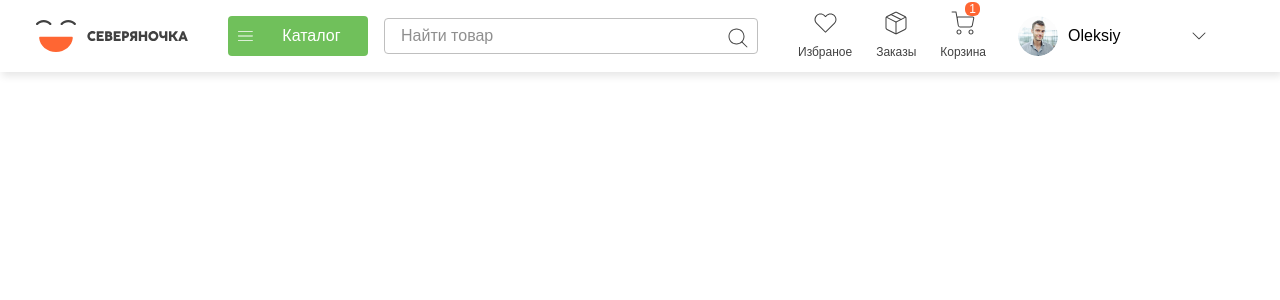
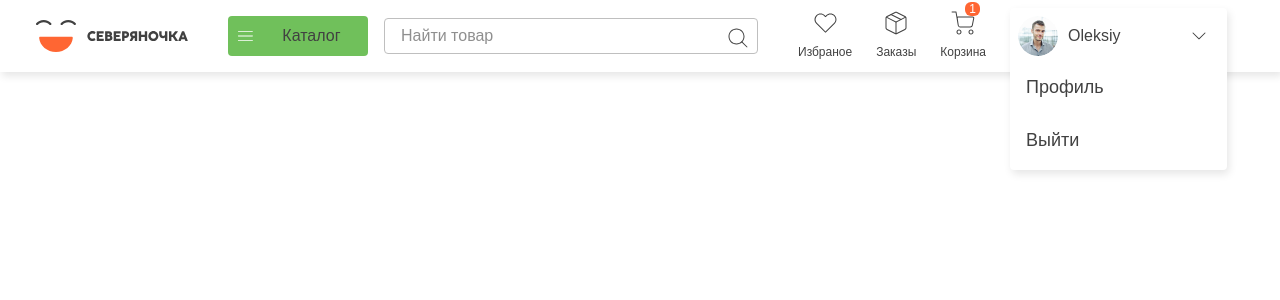
Before and after one commit to drummer-Yurii/severyanochka, a Vue app: page / in a window 1280 px wide. Both pictures are taken after a click on the element 1038 px from the left and 36 px from the top of the page. Shown: the top 300 px of the page. Built offline with nearby package versions, Linux system fonts and the light colour scheme.

Commit message:
create user menu

```diff
--- a/src/features/header/navigation/ui.vue
+++ b/src/features/header/navigation/ui.vue
@@ -40,7 +40,6 @@ const { data } = defineProps<Props>()
   flex-direction: column;
   grid-gap: 8px;
   text-decoration: none;
-  color: var(--main-on-surface);
 }
 
 .item__count {
--- a/src/features/header/user-menu/ui.vue
+++ b/src/features/header/user-menu/ui.vue
@@ -1,4 +1,6 @@
 <script setup lang="ts">
+import { ref } from 'vue'
+import { RouterLink } from 'vue-router'
 import { Avatar } from '@/shared/avatar'
 import { Typography } from '@/shared/typography'
 import { Button } from '@/shared/button'
@@ -8,22 +10,49 @@ interface Props {
   data: {
     avatar: string
     name: string
-    menu: any[]
+    menu: { label: string; link: string; action: string }[]
   }
 }
 
 const { data } = defineProps<Props>()
+
+const isOpen = ref(false)
+
+const toggleMenu = () => {
+  isOpen.value = !isOpen.value
+}
+
+const onClickItem = (action: string) => {
+  console.log(action)
+}
 </script>
 
 <template>
-  <div class="user-menu">
-    <Avatar class="user-menu__avatar" :img="data.avatar" />
-    <Typography class="user-menu__name" tagName="span" size="s">{{ data.name }}</Typography>
-    <Button class="user-menu__button" decoration="none">
+  <div :class="['user-menu', `is-open_${isOpen}`]">
+    <Avatar class="user-menu__avatar" :img="data.avatar" @click="toggleMenu" />
+    <Typography class="user-menu__name" tagName="span" size="s" @click="toggleMenu">{{
+      data.name
+    }}</Typography>
+    <Button class="user-menu__button" decoration="none" @click="toggleMenu">
       <template v-slot:leftIcon>
         <Icon type="chevron" />
       </template>
     </Button>
+    <ul v-if="isOpen" class="user-menu__list">
+      <li v-for="item in data.menu" :key="item.label" class="list__item">
+        <RouterLink v-if="item.link" :to="item.link" class="item__link">
+          <Typography tagName="span" size="m" class="item__text">{{ item.label }}</Typography>
+        </RouterLink>
+        <Typography
+          v-else
+          tagName="span"
+          size="m"
+          class="item__text"
+          @click="() => onClickItem(item.action)"
+          >{{ item.label }}</Typography
+        >
+      </li>
+    </ul>
   </div>
 </template>
 
@@ -34,6 +63,12 @@ const { data } = defineProps<Props>()
   align-items: center;
   grid-gap: 10px;
   padding: 8px;
+  border-radius: 4px;
+}
+
+.user-menu.is-open_true {
+  background-color: var(--main-surface);
+  box-shadow: var(--shadow-default-s);
 }
 
 .user-menu__avatar,
@@ -41,4 +76,20 @@ const { data } = defineProps<Props>()
 .user-menu__name {
   cursor: pointer;
 }
+
+.user-menu__list {
+  display: grid;
+  grid-gap: 10px;
+  grid-column: 1 / 4;
+}
+
+.list__item {
+  padding: 8px;
+  user-select: none;
+  cursor: pointer;
+}
+
+.item__link {
+  text-decoration: none;
+}
 </style>
--- a/src/shared/typography/ui.vue
+++ b/src/shared/typography/ui.vue
@@ -20,6 +20,7 @@ const props = defineProps<Props>()
 .typography {
   font-style: normal;
   line-height: 150%;
+  color: var(--main-on-surface);
 }
 
 .bold {
--- a/src/widgets/header/ui.vue
+++ b/src/widgets/header/ui.vue
@@ -18,7 +18,10 @@ const navItems = reactive([
 const userMenu = reactive({
   avatar: avatarPNG,
   name: 'Oleksiy',
-  menu: []
+  menu: [
+    { label: 'Профиль', link: '/profile' },
+    { label: 'Выйти', action: 'logout' }
+  ]
 })
 
 const onChangeSearch = (value: string) => console.log(value)
@@ -102,6 +105,13 @@ const onSearch = () => console.log('SEND TO SERVER')
 }
 
 .header__user-menu {
+  position: relative;
   width: 217px;
 }
+
+.header__user-menu:deep(.user-menu) {
+  position: absolute;
+  top: -28px;
+  width: 100%;
+}
 </style>
```
